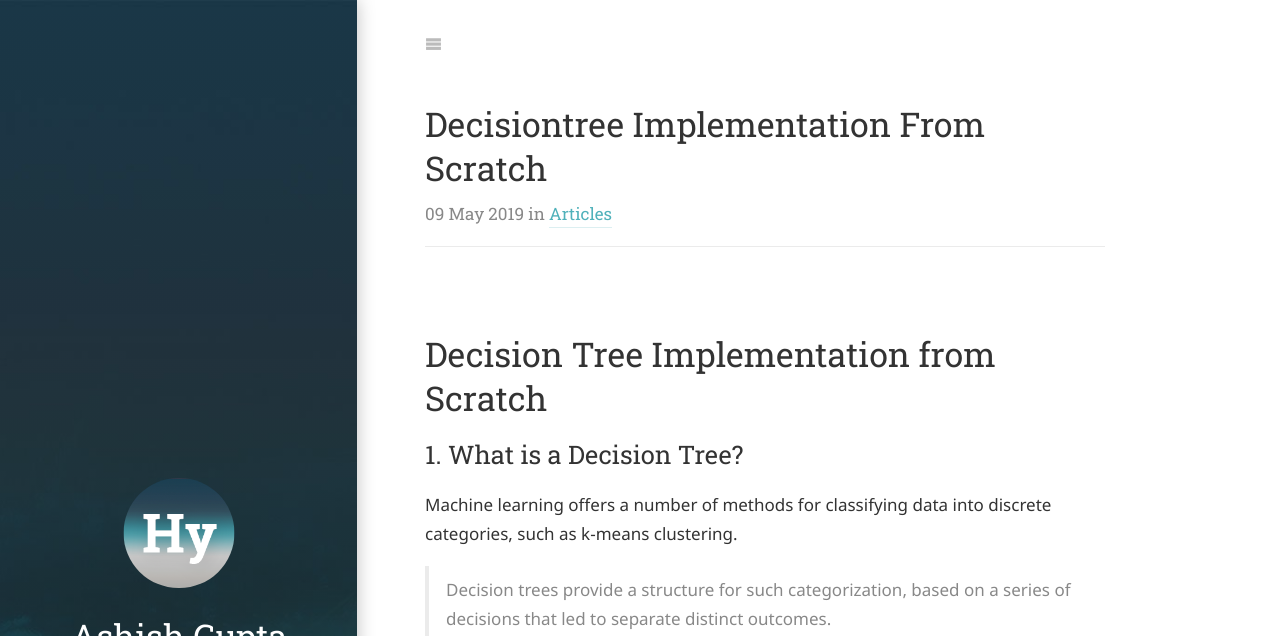
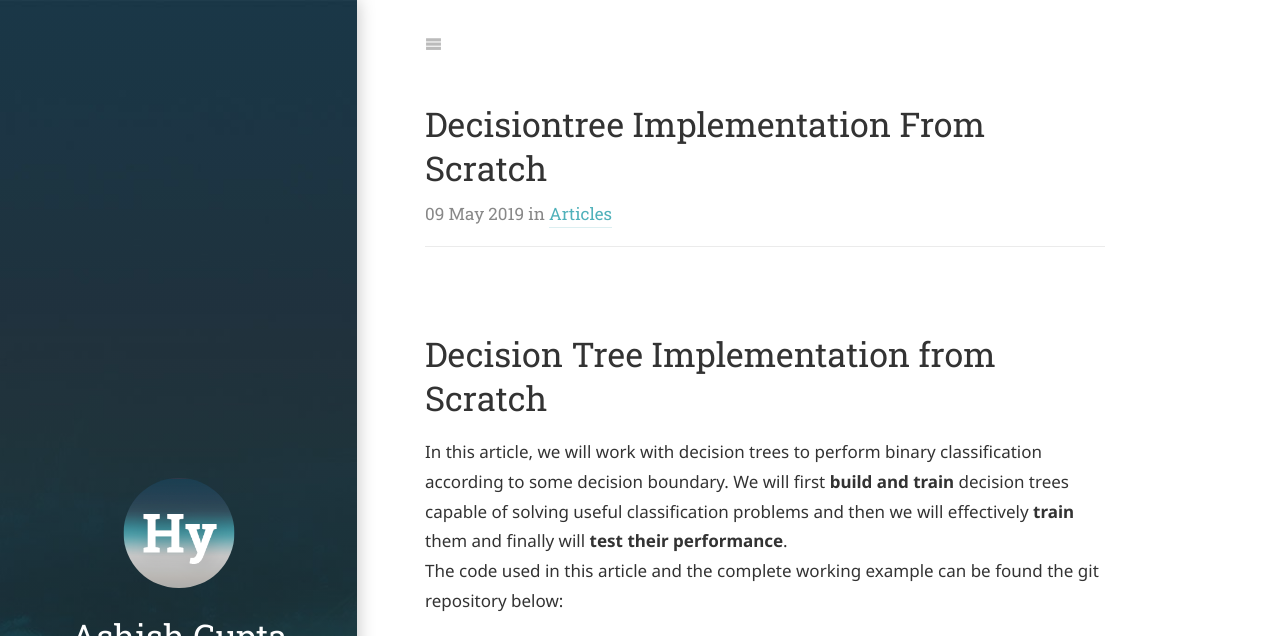
Before and after one commit to fakemonk1/fakemonk1.github.io, a Jekyll site: the page built from articles/_posts/2019-05-09-DecisionTree-Implementation-from-Scratch.md, in a window 1280 px wide and 1400 px high, cut to the strip 0-636 px from the top of the window. Built offline with Jekyll 4.4.1, drawn with Linux system fonts in a browser that asks for light colours; some web fonts are replaced; our own code applies the rules of GitHub Pages for plain Markdown files; some of the changed text lies outside the part shown.

Commit message:
updated DT Article

```diff
--- a/articles/_posts/2019-05-09-DecisionTree-Implementation-from-Scratch.md
+++ b/articles/_posts/2019-05-09-DecisionTree-Implementation-from-Scratch.md
@@ -1,4 +1,11 @@
 # Decision Tree Implementation from Scratch
+
+In this article, we will work with decision trees to perform binary classification according to some decision boundary.
+We will first **build and train** decision trees capable of solving useful classification problems and then we will effectively **train** them and finally will **test their performance**.
+The code used in this article and the complete working example can be found the git repository below:
+
+[https://github.com/fakemonk1/decision-tree-implementation-from-scratch](https://github.com/fakemonk1/decision-tree-implementation-from-scratch)
+
 
 ## 1. What is a Decision Tree?
 
```
Also changed, not shown: other parts of articles/_posts/2019-05-09-DecisionTree-Implementation-from-Scratch.md (+0 -2 lines).
